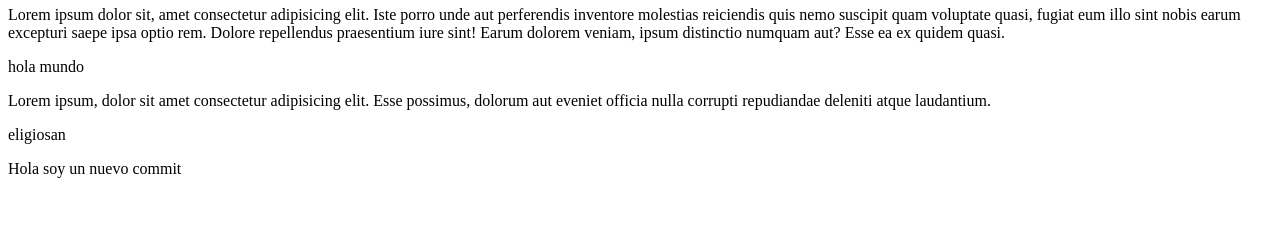
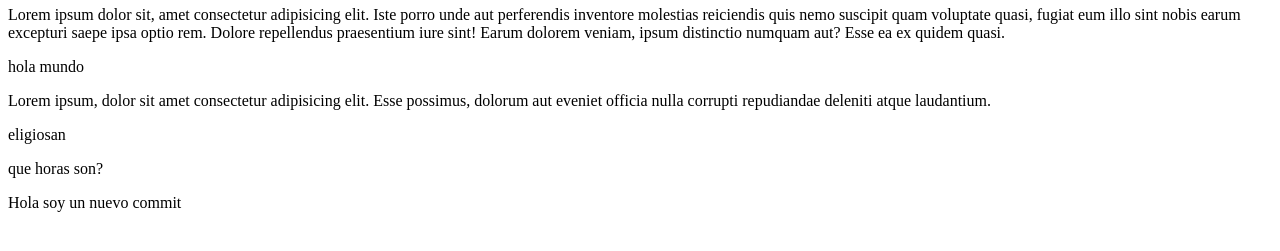
Before and after one commit to KuroChomi/compra-venta-putumayo, a plain HTML site: page index.html in a window 1280 px wide. Shown: the part 121-372 px from the top of the page. Drawn offline with Linux system fonts and the light colour scheme.

Commit message:
hola mundo2

```diff
--- a/index.html
+++ b/index.html
@@ -11,6 +11,7 @@
     <p> hola mundo</p>
     <p>Lorem ipsum, dolor sit amet consectetur adipisicing elit. Esse possimus, dolorum aut eveniet officia nulla corrupti repudiandae deleniti atque laudantium.</p>
     <p>eligiosan</p>
+    <p>que horas son?</p>
     <div>
         <p>Hola soy un nuevo commit</p>
     </div>
```
